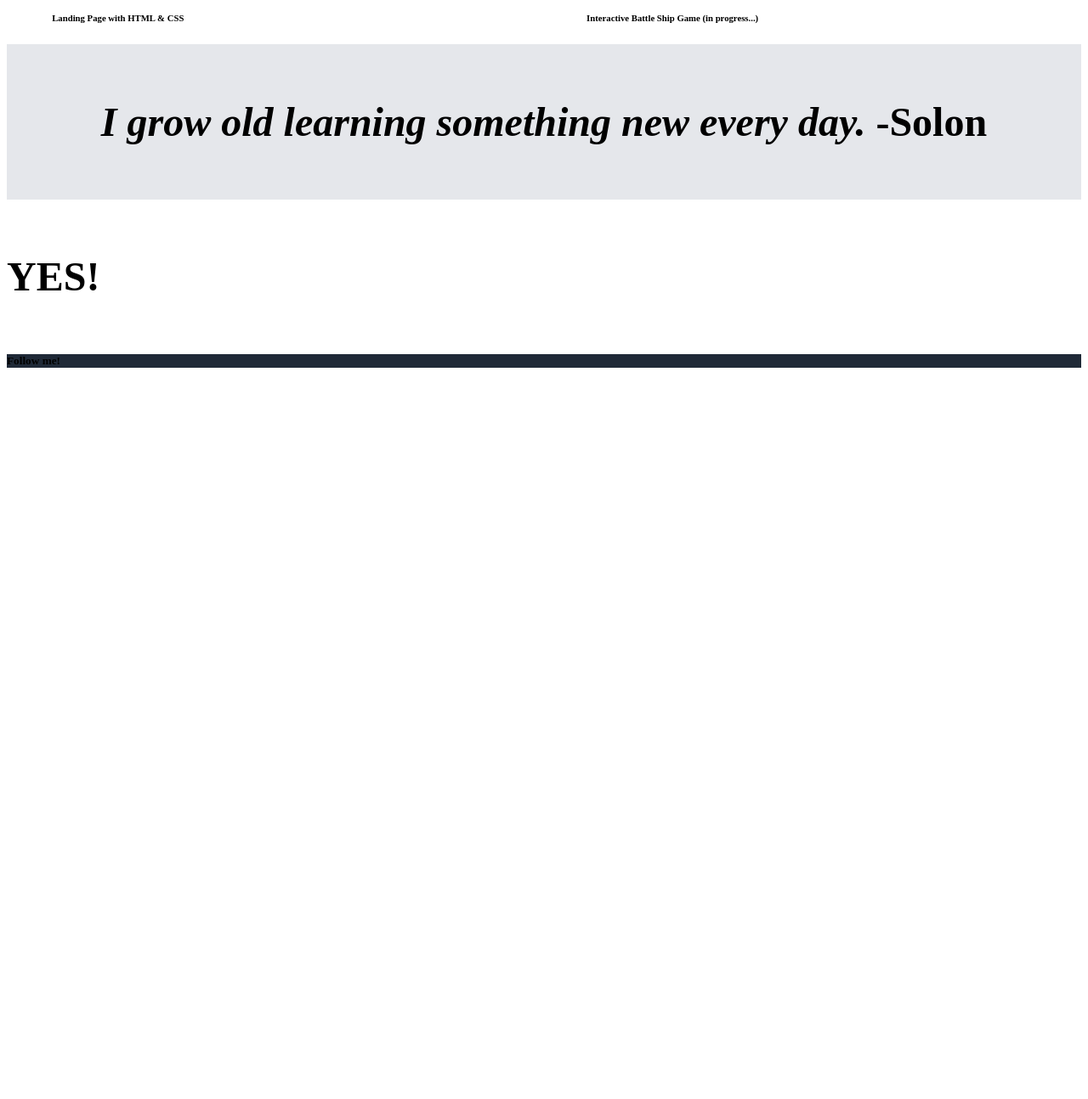
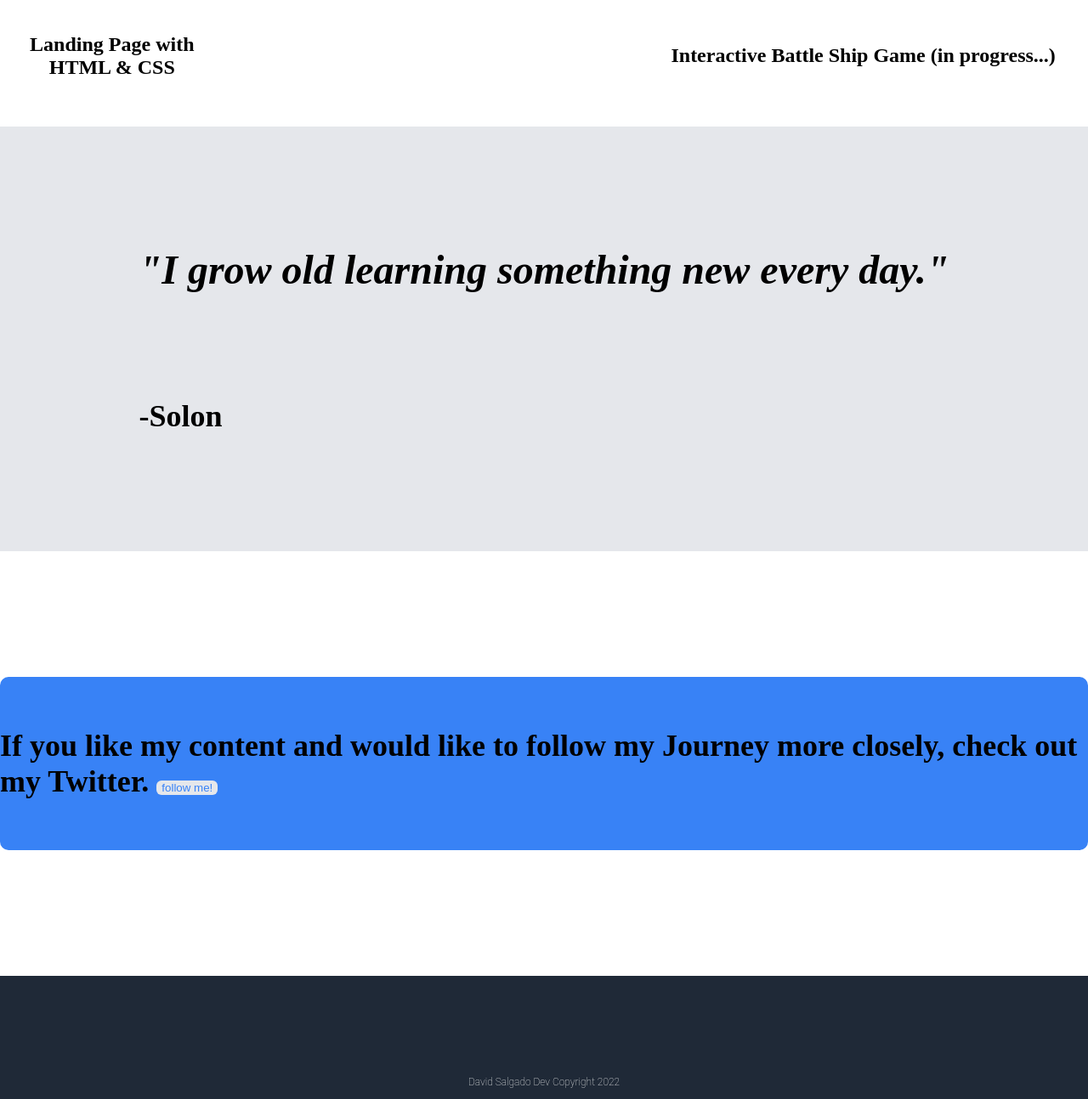
Before and after one commit to salgadodavid/landing-page, a plain HTML site: page index.html in a window 1280 px wide. Shown: the part 746-2040 px from the top of the page at 85% size. Before the commit the page ends 1201 px from the top, so only its background shows below. Drawn offline with Linux system fonts and the light colour scheme.

Commit message:
minor edits missing, like flex-basis, and fonts

```diff
--- a/index.html
+++ b/index.html
@@ -15,46 +15,48 @@
             <li>Blog</li>
             <li>Portfolio</li>
             <li>Resources</li>
-        </ul>
+      </ul>
       </nav>
       <div class="container">
           <div class="left">
              <h1>Welcome to my personal website!</h1>
-             <p class="welcome"> In my blog I document my journey to become a
-                Front-End Developer and share my projects.  eel free to connect with me via email or twitter.
-                Don't forget to check out my <button type="submit">Git Hub Repository</button>
-             </p>
-           </div>
+             <h3 class="welcome"> Here I publish my blog, where I document and reflect on my journey to become a
+                Front-End Developer, and my Portfolio, where I share my projects. Feel free to check out my <button type="submit">Git Hub Repository</button>
+             </h3>
+          </div>
        </div>
     </header>
     <div>
         <h2>Portfolio</h2>
+    </div>
     <div class="main">
         <div class="project-cont">
             <img class="project-photo" src="./photos/odin-project.png" alt="Image of David's Landing Page">
-            <h6>Landing Page with HTML & CSS</h6>
+            <h6 class="description">Landing Page with HTML & CSS</h6>
         </div>
         <div class="project-cont">
             <img class="project-photo" src="./photos/spicemix.jpg" alt="Photo of website with recipes">
-            <h6>Simple HTML website with various recipes</h6>
+            <h6 class="description" >Simple HTML website with various recipes</h6>
         </div>
         <div class="project-cont">
             <img class="project-photo" src="./photos/battleship.jpg" alt="Photo of Battleship App">
-            <h6> Interactive Battle Ship Game (in progress...)</h6>
+            <h6 class="description"> Interactive Battle Ship Game (in progress...)</h6>
         </div>
     </div>
     <div class="quote">
-        <h4> <em>I grow old learning something new every day.</em>
-             -Solon
-        </h4>
+        <div class="quote-container">
+             <h4 class="quote-text"> <em>"I grow old learning something new every day."</em> </h4>
+             <h5 class="author"> -Solon </h5>
+        </div>
     </div>
     <div class="bottom">
-        <h4>YES!</h4>
+        <div class="twitter-box">
+            <h5>If you like my content and would like to follow my Journey more closely, check out my Twitter.
+            <button class="follow-me">follow me!</button></h5>
+        </div>
     </div>
-    <footer>
-        <h5>Follow me!</h5>
-
-    </footer>
-
+<footer>
+    <h3 class="copyright">David Salgado Dev Copyright 2022</h3>
+</footer>
 </body>
 </html>
--- a/style.css
+++ b/style.css
@@ -1,10 +1,16 @@
-head {
+body {
     display: flex;
     flex-direction: column;
-    align-content: baseline;
+    margin: 0%;
+    flex: 1 1 20%;
+
+
 }
-header, footer{
+
+header, footer {
     background-color: #1F2937;
+
+
 }
 
 nav {
@@ -18,6 +24,7 @@ h1, h3, ul {
 
 h1, h3 {
     color: #F9FAF8;
+    font-weight: 250;
 }
 
 h3{
@@ -34,10 +41,11 @@ ul {
     gap: 40px;
 }
 
-.container {
+.portfolio {
     display: flex;
     justify-content: center;
     align-items: center;
+    flex-basis: 20%
 
 }
 
@@ -70,18 +78,14 @@ h1 {
      background-color: #F9FAF8;
  }
 
- .quote {
-     background-color: #E5E7EB;
-     display: flex;
-     justify-content: center;
-     align-content: center;
- }
+
 
  .main {
      display: flex;
      justify-content: center;
      align-items: center;
      gap: 80px;
+     flex-basis: 20%;
  }
 
 .project-cont {
@@ -91,9 +95,15 @@ h1 {
 
 }
 
+.description {
+    text-align: center;
+    font-size: 24px;
+
+}
+
 .banner {
 max-width: 350px;
-max height: auto;
+max-height: auto;
 }
 
 .project-photo {
@@ -110,6 +120,67 @@ button {
 
 }
 
+.quote {
+    background-color: #E5E7EB;
+    display: flex;
+    justify-content: center;
+    align-content: center;
+    min-height: 500px;
+}
+
+.quote-container {
+    display: flex;
+    flex-direction: column;
+    justify-content: center;
+    flex-wrap: wrap-reverse;
+    align-items:baseline;
+}
 h4 {
     font-size: 48px;
 }
+ h5 {
+     font-size: 36px;
+ }
+
+
+
+.bottom {
+    display: flex;
+    justify-content: center;
+    align-items: center;
+    min-height: 500px;
+    flex-basis: 20%;
+}
+
+
+.twitter-box {
+    background-color: #3882F6;
+    display: flex;
+    justify-content: center;
+    align-items: center;
+    gap: 20px;
+    border-radius: 10px;
+}
+
+
+.follow-me {
+    border: 2px #E5E7EB;
+    background-color: #E5E7EB;
+    color: #3882F6;
+    border-radius: 6px;
+}
+
+footer {
+    display: flex;
+    justify-content: center;
+    align-items: center;
+    min-height: 250px;
+
+}
+
+.copyright {
+    font-size: 12px;
+    font-weight: 100;
+    color: #F9FAF8;
+
+}
```
